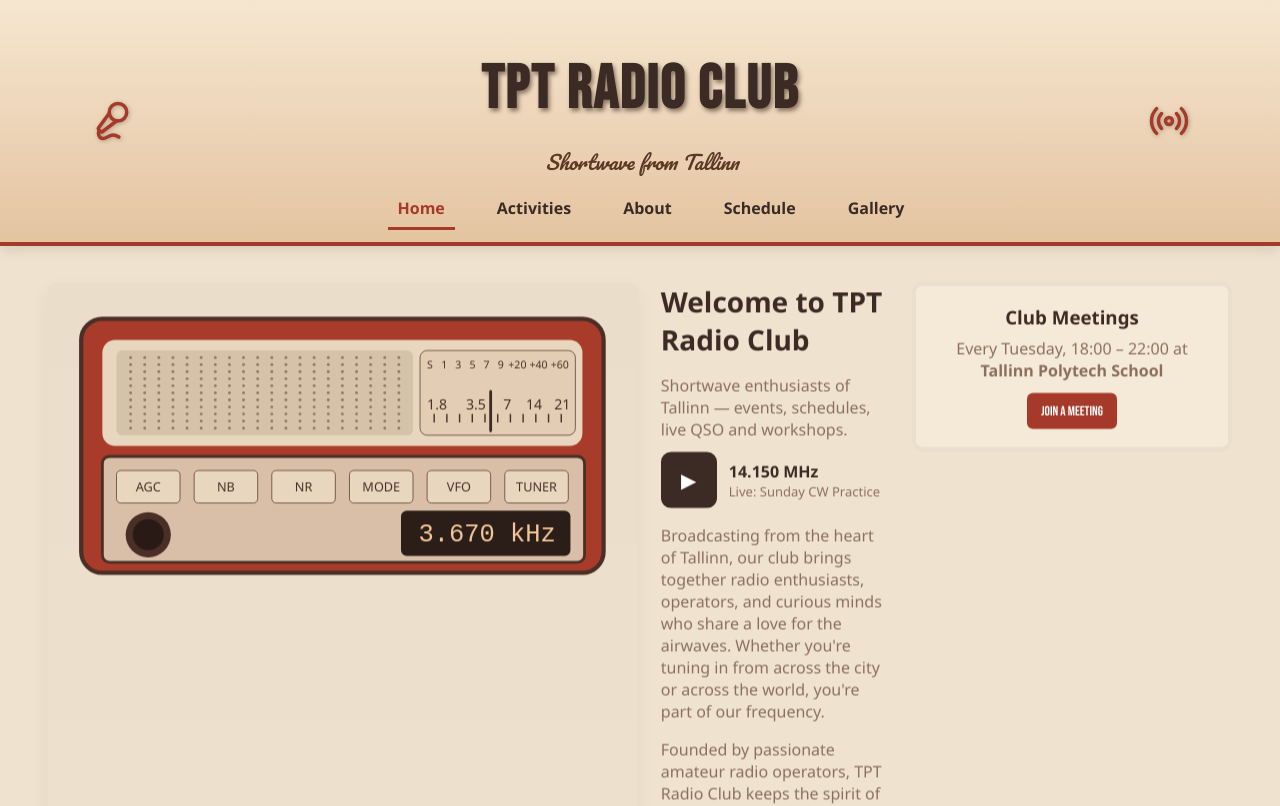
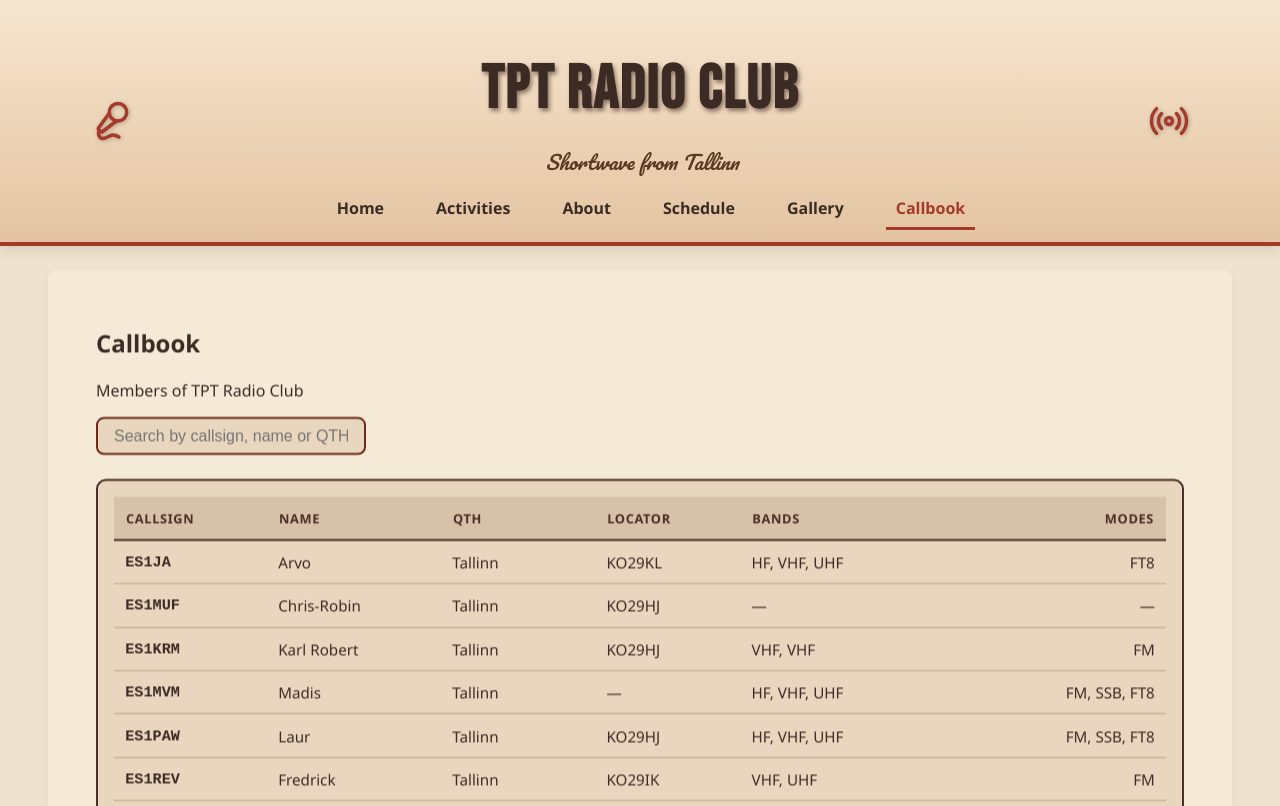
Before and after one commit to Tallinna-Polutehnikum/tpt-radioclub, a React (Vite) app: page /callbook in a window 1280 px wide. Before the commit this address led to /. Shown: the top 806 px of the page. Built offline with nearby package versions, Linux system fonts and the light colour scheme.

Commit message:
implement logbook

```diff
--- a/src/App.tsx
+++ b/src/App.tsx
@@ -11,6 +11,7 @@ import About from "./components/About";
 import Gallery from "./components/Gallery";
 import ActivityDetail from "./components/ActivityDetail";
 import AllActivities from "./components/AllActivites";
+import Callbook from "./components/Callbook";
 
 const PageWrapper: React.FC<{ children: React.ReactNode }> = ({ children }) => {
   return (
@@ -71,6 +72,14 @@ const AnimatedRoutes: React.FC = () => {
             </PageWrapper>
           }
         />
+        <Route
+          path="/callbook"
+          element={
+            <PageWrapper>
+              <Callbook />
+            </PageWrapper>
+          }
+        />
         <Route path="*" element={<Navigate to="/" />} />
         <Route path="/activities/:id" element={
           <PageWrapper>
--- /dev/null
+++ b/src/assets/callsigns.json
@@ -0,0 +1,205 @@
+[
+    {
+        "callsign": "ES1JA",
+        "name": "Arvo",
+        "qth": "Tallinn",
+        "locator": "KO29KL",
+        "bands": [
+            "HF",
+            "VHF",
+            "UHF"
+        ],
+        "modes": [
+            "FT8"
+        ]
+    },
+    {
+        "callsign": "ES1MUF",
+        "name": "Chris-Robin",
+        "qth": "Tallinn",
+        "locator": "KO29HJ"
+    },
+    {
+        "callsign": "ES1KRM",
+        "name": "Karl Robert",
+        "qth": "Tallinn",
+        "locator": "KO29HJ",
+        "bands": [
+            "VHF",
+            "VHF"
+        ],
+        "modes": [
+            "FM"
+        ]
+    },
+    {
+        "callsign": "ES1MVM",
+        "name": "Madis",
+        "qth": "Tallinn",
+        "bands": [
+            "HF",
+            "VHF",
+            "UHF"
+        ],
+        "modes": [
+            "FM",
+            "SSB",
+            "FT8"
+        ]
+    },
+    {
+        "callsign": "ES1PAW",
+        "name": "Laur",
+        "qth": "Tallinn",
+        "locator": "KO29HJ",
+        "bands": [
+            "HF",
+            "VHF",
+            "UHF"
+        ],
+        "modes": [
+            "FM",
+            "SSB",
+            "FT8"
+        ]
+    },
+    {
+        "callsign": "ES1REV",
+        "name": "Fredrick",
+        "qth": "Tallinn",
+        "locator": "KO29IK",
+        "bands": [
+            "VHF",
+            "UHF"
+        ],
+        "modes": [
+            "FM"
+        ]
+    },
+    {
+        "callsign": "ES1MW",
+        "name": "Tiit",
+        "qth": "Tallinn",
+        "locator": "KO29HI",
+        "bands": [
+            "HF",
+            "VHF",
+            "UHF"
+        ],
+        "modes": [
+            "FM",
+            "SSB",
+            "CW"
+        ]
+    },
+    {
+        "callsign": "ES2OA",
+        "name": "Alex",
+        "qth": "Tallinn",
+        "locator": "KO29KL",
+        "bands": [
+            "HF"
+        ],
+        "modes": [
+            "SSB",
+            "CW"
+        ]
+    },
+    {
+        "callsign": "ES2KAR",
+        "name": "Katrin",
+        "qth": "Harjumaa",
+        "bands": [
+            "HF",
+            "VHF",
+            "UHF"
+        ],
+        "modes": [
+            "FM",
+            "SSB"
+        ]
+    },
+    {
+        "callsign": "ES2UN",
+        "name": "Henri",
+        "qth": "Harjumaa",
+        "bands": [
+            "HF",
+            "VHF",
+            "UHF"
+        ],
+        "modes": [
+            "FM",
+            "SSB",
+            "CW"
+        ]
+    },
+    {
+        "callsign": "ES3EA",
+        "name": "Heldis",
+        "qth": "Rapla",
+        "locator": "KO28JX",
+        "bands": [
+            "HF",
+            "VHF",
+            "UHF"
+        ],
+        "modes": [
+            "FM",
+            "SSB",
+            "CW",
+            "FT8"
+        ]
+    },
+    {
+        "callsign": "ES3KYR",
+        "name": "Jocelyn",
+        "qth": "Kehtna",
+        "locator": "KO28KV",
+        "bands": [
+            "HF",
+            "VHF",
+            "UHF"
+        ],
+        "modes": [
+            "FM",
+            "SSB",
+            "CW"
+        ]
+    },
+    {
+        "callsign": "ES3KYZ",
+        "name": "Olev",
+        "qth": "Kehtna",
+        "locator": "KO28KV",
+        "bands": [
+            "HF",
+            "VHF",
+            "UHF"
+        ],
+        "modes": [
+            "FM",
+            "SSB"
+        ]
+    },
+    {
+        "callsign": "ES3YJ",
+        "name": "Jocelyn",
+        "qth": "Kehtna",
+        "locator": "KO28KV",
+        "bands": [
+            "HF",
+            "VHF",
+            "UHF"
+        ],
+        "modes": [
+            "FM",
+            "SSB",
+            "CW"
+        ]
+    },
+    {
+        "callsign": "LU1FAM",
+        "name": "Lucas"
+    }
+]
--- /dev/null
+++ b/src/components/Callbook.tsx
@@ -0,0 +1,78 @@
+import { useMemo, useState } from "react";
+import callsigns from "../assets/callsigns.json";
+import { Link } from "react-router-dom";
+
+const Callbook = () => {
+  const [query, setQuery] = useState("");
+
+  const filtered = useMemo(() => {
+    const q = query.toLowerCase();
+    return callsigns.filter((e) =>
+      `${e.callsign} ${e.name} ${e.qth} ${e.locator ?? ""}`
+        .toLowerCase()
+        .includes(q)
+    );
+  }, [query]);
+
+  return (
+    <div className="page callbook-page">
+      <section className="section">
+        <header className="section-header">
+          <h1>Callbook</h1>
+          <p className="section-subtitle">
+            Members of TPT Radio Club
+          </p>
+        </header>
+
+        <div className="content">
+          <input
+            className="input callbook-search"
+            type="text"
+            placeholder="Search by callsign, name or QTH"
+            value={query}
+            onChange={(e) => setQuery(e.target.value)}
+          />
+
+          <div className="callbook-table-wrapper">
+            <table className="callbook-table">
+              <thead>
+                <tr>
+                  <th>Callsign</th>
+                  <th>Name</th>
+                  <th>QTH</th>
+                  <th>Locator</th>
+                  <th>Bands</th>
+                  <th>Modes</th>
+                </tr>
+              </thead>
+              <tbody>
+                {filtered.map((e) => (
+                  <tr key={e.callsign}>
+                    <td className="callsign">
+                      <Link to={`https://www.qrz.com/db/${e.callsign}`} target="_blank" rel="noopener noreferrer" style={{ textDecoration: 'none', color: 'inherit' }}>
+                        {e.callsign}
+                      </Link>
+                    </td>
+                    <td>{e.name}</td>
+                    <td>{e.qth ?? "—"}</td>
+                    <td>{e.locator ?? "—"}</td>
+                    <td>{e.bands?.join(", ") ?? "—"}</td>
+                    <td>{e.modes?.join(", ")?? "—"}</td>
+                  </tr>
+                ))}
+              </tbody>
+            </table>
+
+            {filtered.length === 0 && (
+              <div className="muted center">
+                No callbook entries found
+              </div>
+            )}
+          </div>
+        </div>
+      </section>
+    </div>
+  );
+};
+
+export default Callbook;
--- a/src/components/Header.tsx
+++ b/src/components/Header.tsx
@@ -36,6 +36,9 @@ const Header: React.FC = () => {
                         <NavLink to="/gallery" className={linkClass}>
                             Gallery
                         </NavLink>
+                        <NavLink to="/callbook" className={linkClass}>
+                            Callbook
+                        </NavLink>
                     </nav>
                 </div>
 
--- a/src/styles/global.css
+++ b/src/styles/global.css
@@ -777,3 +777,64 @@ main {
   margin: 0 auto;
   display: block;
 }
+
+/* Callbook */
+
+.callbook-search {
+  width: 270px;
+  margin-bottom: 1.5rem;
+  background: #e9d6bf;
+  border: 2px solid #6d2a18;
+  border-radius: 8px;
+  padding: 0.5rem 1rem;
+  color: #3a1f12;
+  font-size: 1rem;
+}
+.callbook-table-wrapper {
+  background: var(--panel-bg, #e9d6bf);
+  border: 2px solid #4a2f26;
+  border-radius: 10px;
+  padding: 1rem;
+  overflow-x: auto;
+}
+
+.callbook-table {
+  width: 100%;
+  border-collapse: collapse;
+  font-size: 0.95rem;
+}
+
+.callbook-table thead {
+  background: #d6c1a9;
+}
+
+.callbook-table th {
+  text-align: left;
+  padding: 0.75rem;
+  font-weight: 600;
+  color: #4a2f26;
+  border-bottom: 2px solid #4a2f26;
+  text-transform: uppercase;
+  font-size: 0.8rem;
+  letter-spacing: 0.05em;
+}
+
+.callbook-table td {
+  padding: 0.7rem;
+  border-bottom: 1px solid rgba(74, 47, 38, 0.3);
+}
+
+.callbook-table tr:hover {
+  background: rgba(74, 47, 38, 0.06);
+}
+
+.callbook-table .callsign {
+  font-family: "IBM Plex Mono", monospace;
+  font-weight: 700;
+  color: #3b2b24;
+}
+
+.callbook-table td:last-child,
+.callbook-table th:last-child {
+  text-align: right;
+}
```
